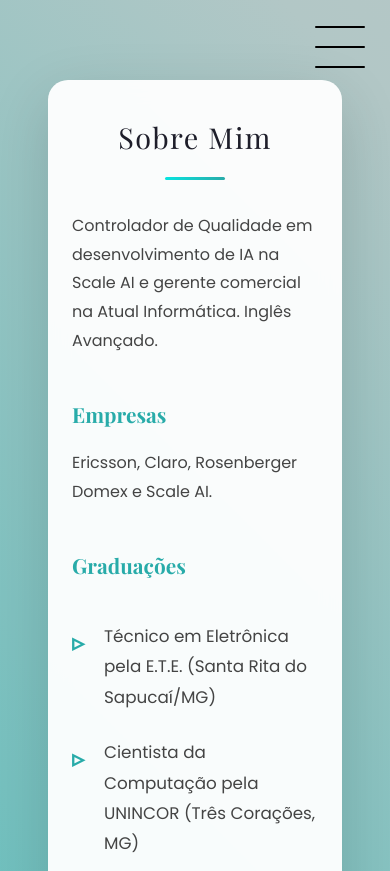
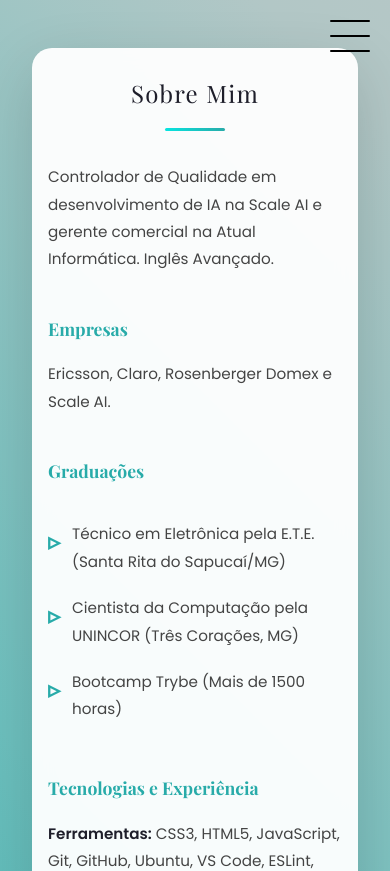
Before and after one commit to Beto1821/Personal_Portifolio, a React (Vite) app: page /sobre in a window 390 px wide. Shown: the top 871 px of the page. Built offline with nearby package versions, Linux system fonts and the light colour scheme; the HTML template or start-up script is replaced by a standard one.

Commit message:
fux responsalidade

```diff
--- a/src/style.css
+++ b/src/style.css
@@ -40,6 +40,24 @@ body {
   position: relative;
   animation: fadeIn 1s ease-in;
   overflow: hidden;
+}
+
+.home-page {
+  position: relative;
+  width: 100%;
+}
+
+.header {
+  position: fixed;
+  top: 0;
+  left: 0;
+  right: 0;
+  z-index: 9999;
+  pointer-events: none;
+}
+
+.header * {
+  pointer-events: auto;
 }
 
 .header-content {
@@ -512,38 +530,37 @@ h3 {
   .header-container {
     flex-direction: column;
     justify-content: center;
-    padding: 15% 5% 10% 5%;
+    padding: 80px 5% 40px 5%;
     min-height: 100vh;
   }
 
   .header-content {
     max-width: 100%;
     text-align: center;
-    margin-top: 10vh;
+    margin-top: 0;
+  }
+
+  .profile-photo {
+    width: 150px;
+    height: 150px;
+    margin-bottom: 1.5rem;
   }
 
   .header-container::before {
-    position: absolute;
-    top: auto;
-    bottom: 10%;
-    right: 50%;
-    transform: translateX(50%);
-    width: 70%;
-    max-width: 280px;
-    height: 30vh;
-    max-height: 280px;
-    opacity: 0.35;
-    background-position: center bottom;
+    display: none;
   }
 
   h1 {
-    font-size: 2rem;
+    font-size: 2.2rem;
+    letter-spacing: 0.1em;
     text-align: center;
   }
 
   h2 {
-    font-size: 1rem;
+    font-size: 1.1rem;
+    letter-spacing: 0.15em;
     text-align: center;
+    margin-bottom: 1.5rem;
   }
 
   .social-media {
@@ -555,7 +572,9 @@ h3 {
 
   .social-media a {
     width: 100%;
-    max-width: 300px;
+    max-width: 280px;
+    padding: 0.9rem 2rem;
+    font-size: 0.95rem;
   }
 
   .card-container {
@@ -578,6 +597,100 @@ h3 {
     font-size: 1rem;
   }
 
+  .card-text ul li {
+    font-size: 0.95rem;
+    padding: 0.6rem 0;
+    padding-left: 1.5rem;
+  }
+
+  .card-text > div {
+    padding: 1.5rem;
+    margin: 1.5rem 0;
+  }
+
+  .menu-items ul li a {
+    font-size: 1.8rem;
+    padding: 15px;
+    letter-spacing: 2px;
+  }
+
+  .checkbox {
+    height: 80px;
+    width: 80px;
+  }
+
+  .checkbox .trace {
+    width: 40px;
+  }
+
+  .checkbox .trace:nth-child(1) {
+    top: 20px;
+  }
+
+  .checkbox .trace:nth-child(2) {
+    top: 35px;
+  }
+
+  .checkbox .trace:nth-child(3) {
+    top: 50px;
+  }
+
+  #toggle:checked + .checkbox .trace:nth-child(1) {
+    top: 35px;
+  }
+
+  #toggle:checked + .checkbox .trace:nth-child(3) {
+    top: 35px;
+  }
+
+  .container {
+    padding: 2rem 1rem;
+  }
+
+  .footer {
+    font-size: 0.85rem;
+    padding: 1.5rem 1rem;
+    text-align: center;
+  }
+}
+
+@media (max-width: 480px) {
+  .profile-photo {
+    width: 120px;
+    height: 120px;
+    margin-bottom: 1rem;
+  }
+
+  h1 {
+    font-size: 1.8rem;
+  }
+
+  h2 {
+    font-size: 0.95rem;
+  }
+
+  .social-media a {
+    max-width: 240px;
+    padding: 0.8rem 1.5rem;
+    font-size: 0.9rem;
+  }
+
+  .card-text {
+    padding: 1.5rem 1rem;
+  }
+
+  .card-text h2 {
+    font-size: 1.5rem;
+  }
+
+  .card-text h3 {
+    font-size: 1.1rem;
+  }
+
+  .card-text p {
+    font-size: 0.95rem;
+  }
+
   .menu-items ul li a {
     font-size: 1.5rem;
   }
```
